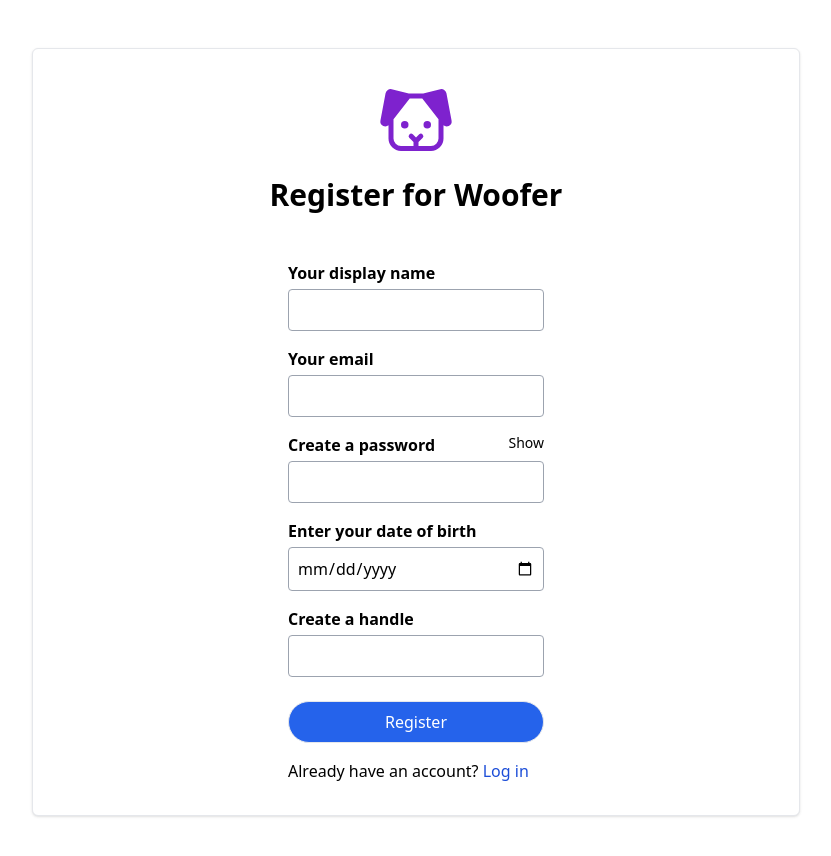
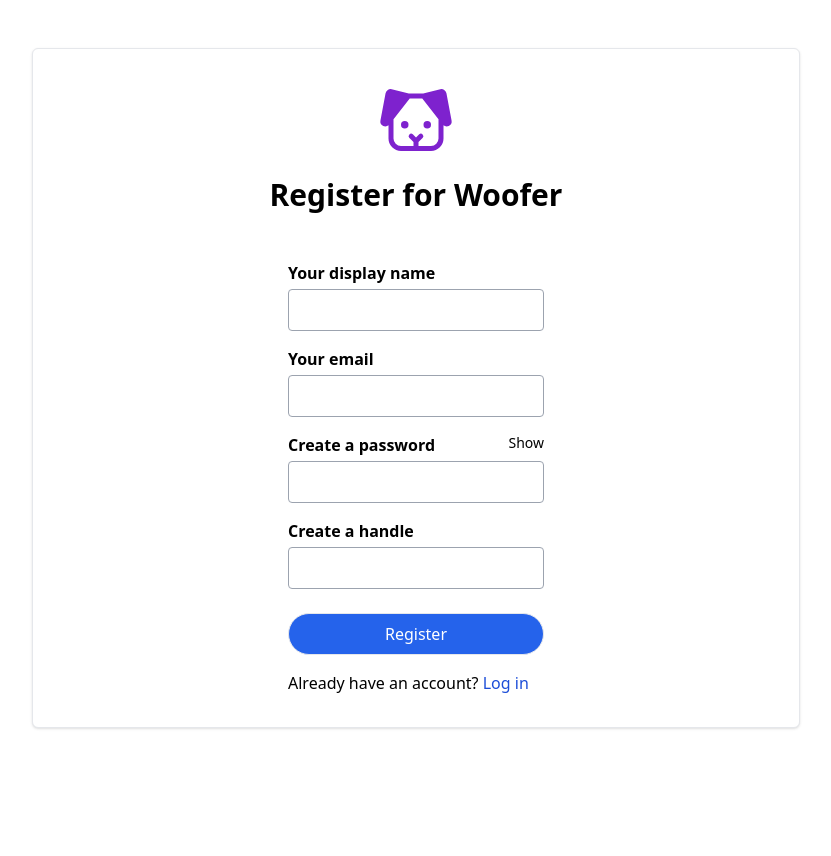
Before and after one commit to Saunved/web-dev-workshop, a Next.js app in the folder frontend/: page /auth/register in a window 1280 px wide. Shown: the top 856 px of the page, without its empty margins (224-1055 px from the left). After the commit the page ends 800 px from the top, so only its background shows below. Built offline with nearby package versions, Linux system fonts and the light colour scheme.

Commit message:
Remove date of birth from registration

```diff
--- a/frontend/src/pages/auth/register.jsx
+++ b/frontend/src/pages/auth/register.jsx
@@ -55,16 +55,6 @@ export default function RegisterFlow() {
       onChange: onInputChange,
       validate: () => {},
     },
-    dateOfBirth: {
-      label: uiText.birthday,
-      htmlFor: "dateOfBirth",
-      type: "date",
-      required: true,
-      errorText: "",
-      value: "",
-      onChange: onInputChange,
-      validate: () => {},
-    },
     handle: {
       label: uiText.handle,
       htmlFor: "handle",
@@ -92,7 +82,6 @@ export default function RegisterFlow() {
       body: JSON.stringify({
         name: registrationForm.name.value,
         handle: registrationForm.handle.value,
-        dateOfBirth: registrationForm.dateOfBirth.value,
         email: registrationForm.email.value,
         password: registrationForm.password.value,
       }),
@@ -131,7 +120,6 @@ export default function RegisterFlow() {
             <Input {...registrationForm.name} />
             <Input {...registrationForm.email} />
             <Input {...registrationForm.password} />
-            <Input {...registrationForm.dateOfBirth} />
             <Input {...registrationForm.handle} />
 
             <div className="mt-6">
```
